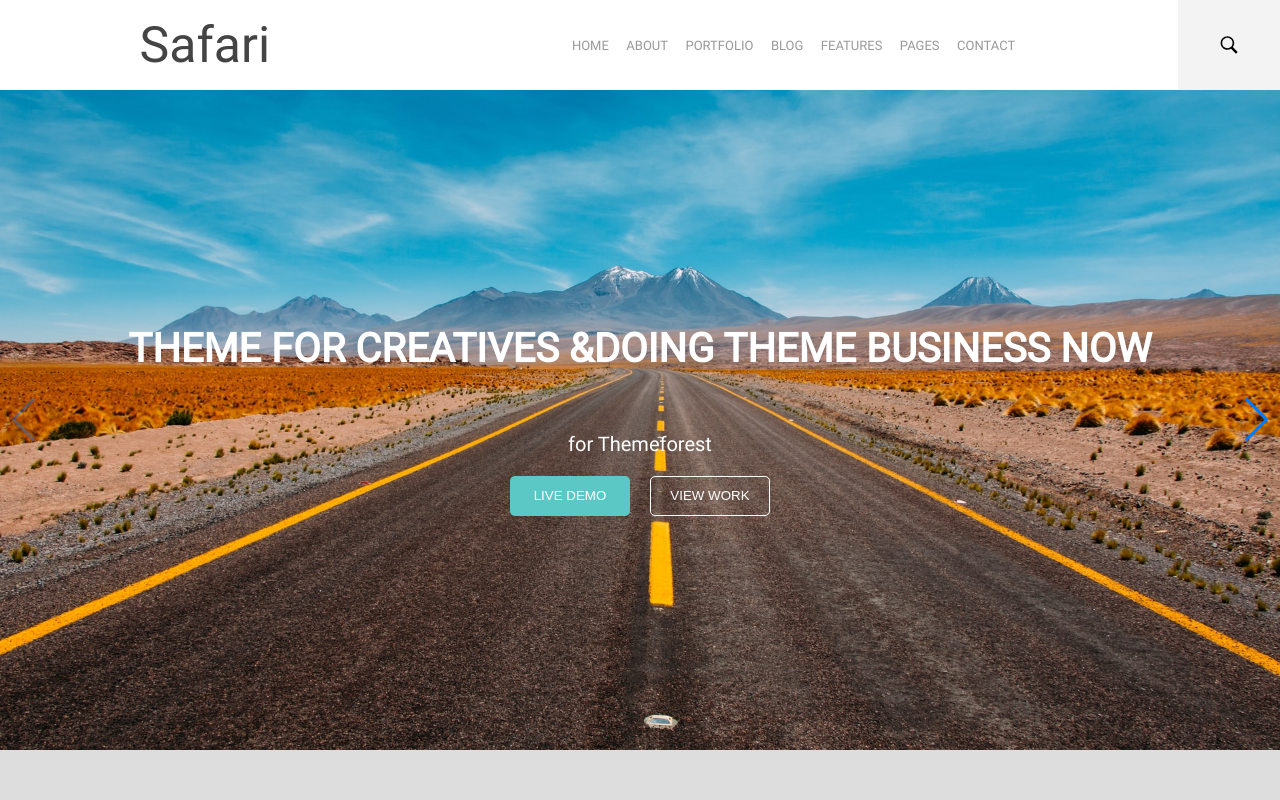
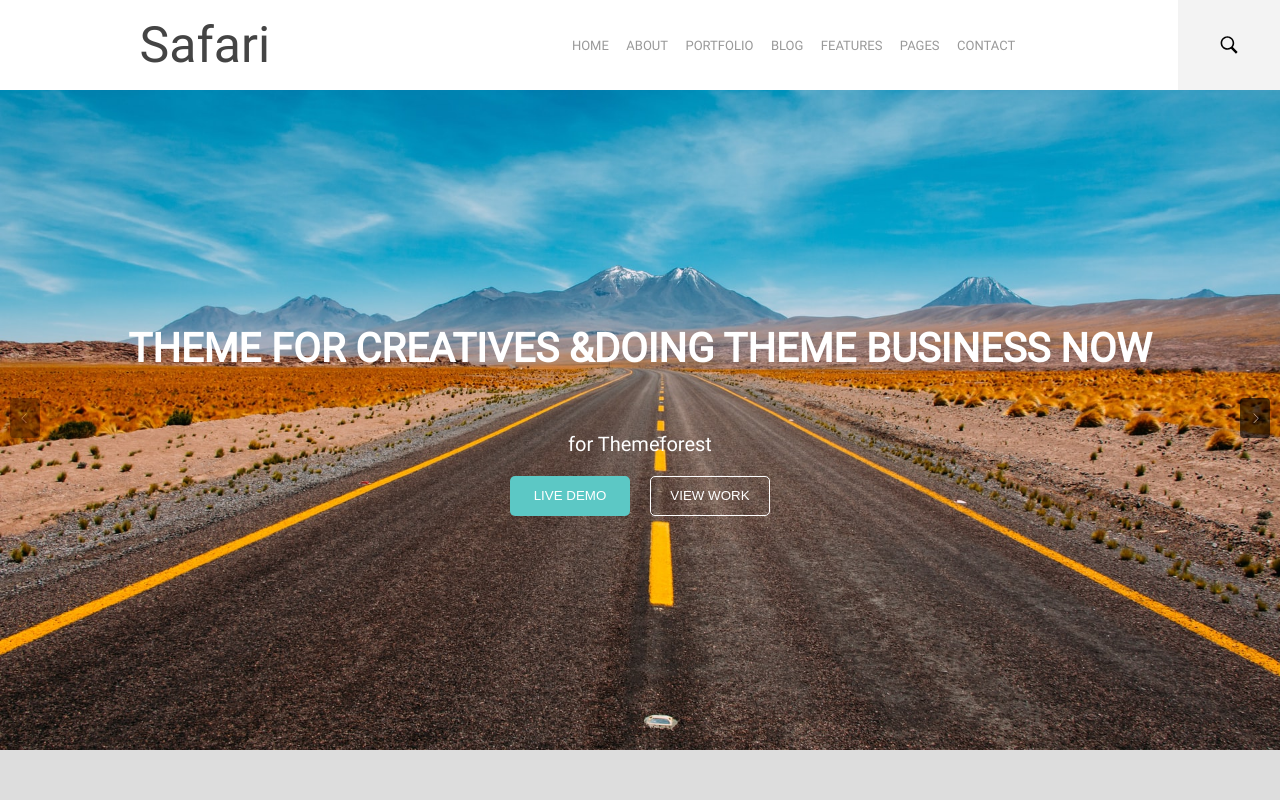
Before and after one commit to mwafy092/creative-template-ui-vue, a Vue app: page / in a window 1280 px wide. Shown: the top 800 px of the page. Built offline with nearby package versions, Linux system fonts and the light colour scheme.

Commit message:
adding testimonials

```diff
--- a/src/assets/styles/main.scss
+++ b/src/assets/styles/main.scss
@@ -7,3 +7,51 @@
   max-width: 1600px;
   margin: 0 auto;
 }
+
+.swiper-button-prev,
+.swiper-button-next {
+  width: 10px;
+  height: 10px;
+  border-radius: 4px;
+  color: #fff;
+  background-color: #000000;
+  outline: 0;
+  padding: 20px 15px;
+  opacity: 0.6;
+  &::after {
+    font-size: 10px;
+  }
+}
+
+.swiper-button-prev {
+  &:after {
+    position: relative;
+    left: -1px;
+  }
+}
+
+.swiper-button-next {
+  &:after {
+    position: relative;
+    left: 1px;
+  }
+}
+
+.swiper-button-prev,
+.swiper-container-rtl .swiper-button-next {
+  left: 10px;
+  right: auto;
+}
+
+.swiper-button-next,
+.swiper-container-rtl .swiper-button-prev {
+  right: 10px;
+  left: auto;
+}
+
+.swiper-button-prev.swiper-button-disabled,
+.swiper-button-next.swiper-button-disabled {
+  opacity: 0.3;
+  cursor: auto;
+  pointer-events: none;
+}
--- a/src/assets/styles/portfolio.scss
+++ b/src/assets/styles/portfolio.scss
@@ -51,7 +51,6 @@
       cursor: pointer;
       &:hover > .portfolio__chunks__active {
         display: flex;
-        transition: all 0.5s ease-in-out;
       }
       .portfolio__chunks__active {
         background-color: #5cc8c5;
@@ -64,6 +63,7 @@
         justify-content: center;
         align-items: center;
         flex-direction: column;
+        transition: all 0.5s ease-in-out;
         .portfolio__chunk__name__active {
           font-size: 15px;
         }
--- a/src/assets/styles/services.scss
+++ b/src/assets/styles/services.scss
@@ -25,8 +25,6 @@
       }
       &:hover {
         border: 1px solid #fff;
-        box-shadow: rgba(0, 0, 0, 0.1) 0px 1px 3px 0px,
-          rgba(0, 0, 0, 0.06) 0px 1px 2px 0px;
         transition: all 0.2s ease-in-out;
       }
       .services__chunk__icon {
--- a/src/assets/styles/testimonials.scss
+++ b/src/assets/styles/testimonials.scss
@@ -1,9 +1,60 @@
 .testimonials {
   width: 100%;
-  height: 500px;
+  height: fit-content;
   display: flex;
   justify-content: center;
   align-items: center;
   font-size: 40px;
-  background-color: #aaa;
+  padding: 100px 40px;
+  background-color: #eee;
+  .testimonials__swiper {
+    width: 80%;
+    height: 100%;
+    .testimonials__swiper__slide {
+      text-align: center;
+      font-size: 18px;
+      background: transparent;
+
+      /* Center slide text vertically */
+      display: -webkit-box;
+      display: -ms-flexbox;
+      display: -webkit-flex;
+      display: flex;
+      -webkit-box-pack: center;
+      -ms-flex-pack: center;
+      -webkit-justify-content: center;
+      justify-content: center;
+      -webkit-box-align: center;
+      -ms-flex-align: center;
+      -webkit-align-items: center;
+      align-items: center;
+      flex-direction: column;
+      -ms-flex-direction: column;
+      .testimonials__title {
+        color: #444444;
+        font-size: 20px;
+        margin-bottom: 20px;
+      }
+      .testimonials__text {
+        color: #686868;
+        font-size: 13px;
+        margin-bottom: 60px;
+      }
+      .testimonials__content {
+        color: #686868;
+        font-size: 16px;
+        width: 70%;
+        margin-bottom: 40px;
+      }
+      .testimonials__author {
+        font-size: 13px;
+        color: #686868;
+
+        span {
+          font-size: 15px;
+          color: #444444;
+        }
+      }
+    }
+  }
 }
--- a/src/components/TestimonialsSection.vue
+++ b/src/components/TestimonialsSection.vue
@@ -1,6 +1,54 @@
 <template>
-  <section class="testimonials">Testimonials Section</section>
+  <section class="testimonials">
+    <swiper
+      :navigation="true"
+      :modules="modules"
+      class="mySwiper testimonials__swiper"
+    >
+      <swiper-slide class="testimonials__swiper__slide">
+        <p class="testimonials__title">TESTIMONIALS</p>
+        <p class="testimonials__text">
+          Lorem ipsum dolor sit amet, consectetur adipiscing elit aliquam
+        </p>
+        <p class="testimonials__content">
+          Lorem ipsum dolor sit amet, consectetuer adipiscing elit, sed diam
+          nonummy nibh euismod tincidunt ut laoreet dolore magna aliquam erat
+          volutpat. Ut wisi enim ad ortis nisl ut aliquio consequat.
+        </p>
+        <p class="testimonials__author"><span>Morton Reder</span>Co-Founder</p>
+      </swiper-slide>
+      <swiper-slide class="testimonials__swiper__slide">
+        <p class="testimonials__title">TESTIMONIALS</p>
+        <p class="testimonials__text">
+          Lorem ipsum dolor sit amet, consectetur adipiscing elit aliquam
+        </p>
+        <p class="testimonials__content">
+          Lorem ipsum dolor sit amet, consectetuer adipiscing elit, sed diam
+          nonummy nibh euismod tincidunt ut laoreet dolore magna aliquam erat
+          volutpat. Ut wisi enim ad ortis nisl ut aliquio consequat.
+        </p>
+        <p class="testimonials__author"><span>Morton Reder</span>Co-Founder</p>
+      </swiper-slide>
+    </swiper>
+  </section>
 </template>
+<script>
+import { Swiper, SwiperSlide } from "swiper/vue";
+import "swiper/css/navigation";
+import { Navigation } from "swiper";
+
+export default {
+  components: {
+    Swiper,
+    SwiperSlide,
+  },
+  setup() {
+    return {
+      modules: [Navigation],
+    };
+  },
+};
+</script>
 
 <style lang="scss">
 @import "../assets/styles/testimonials.scss";
```
